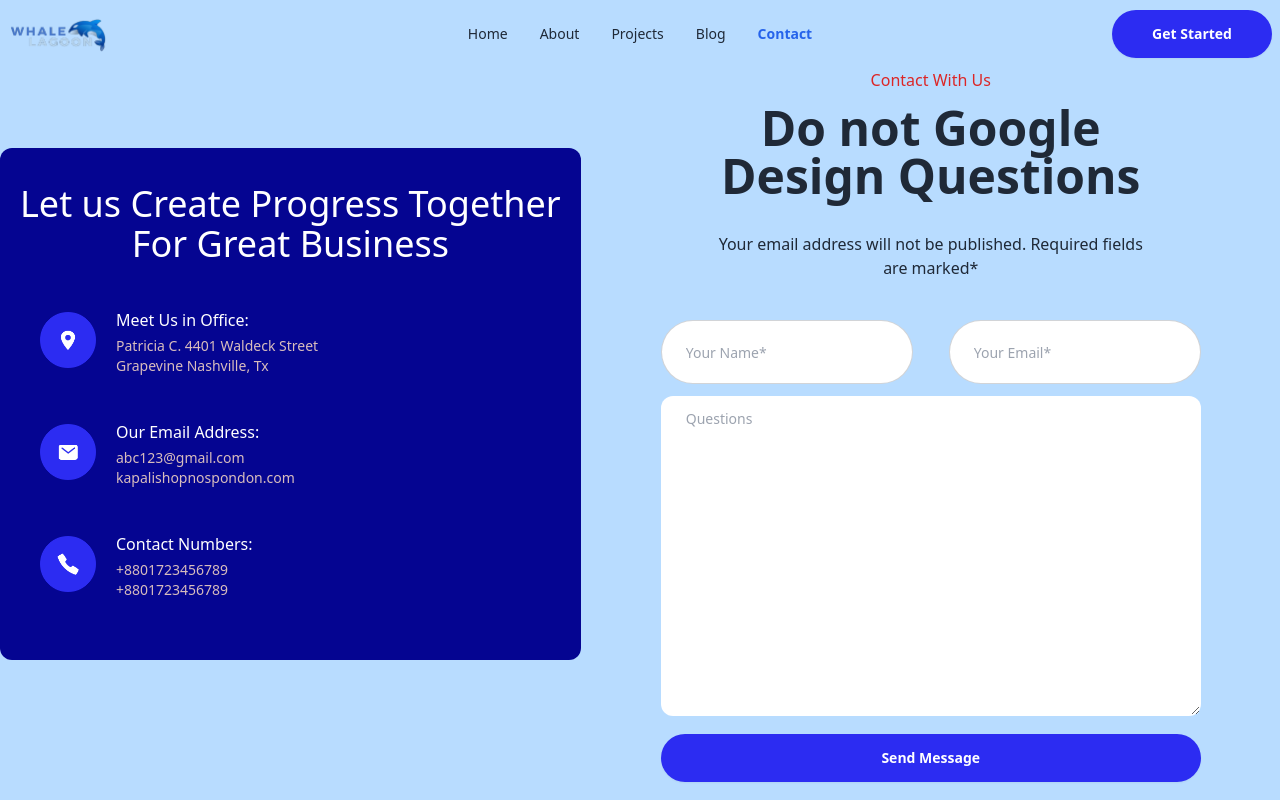
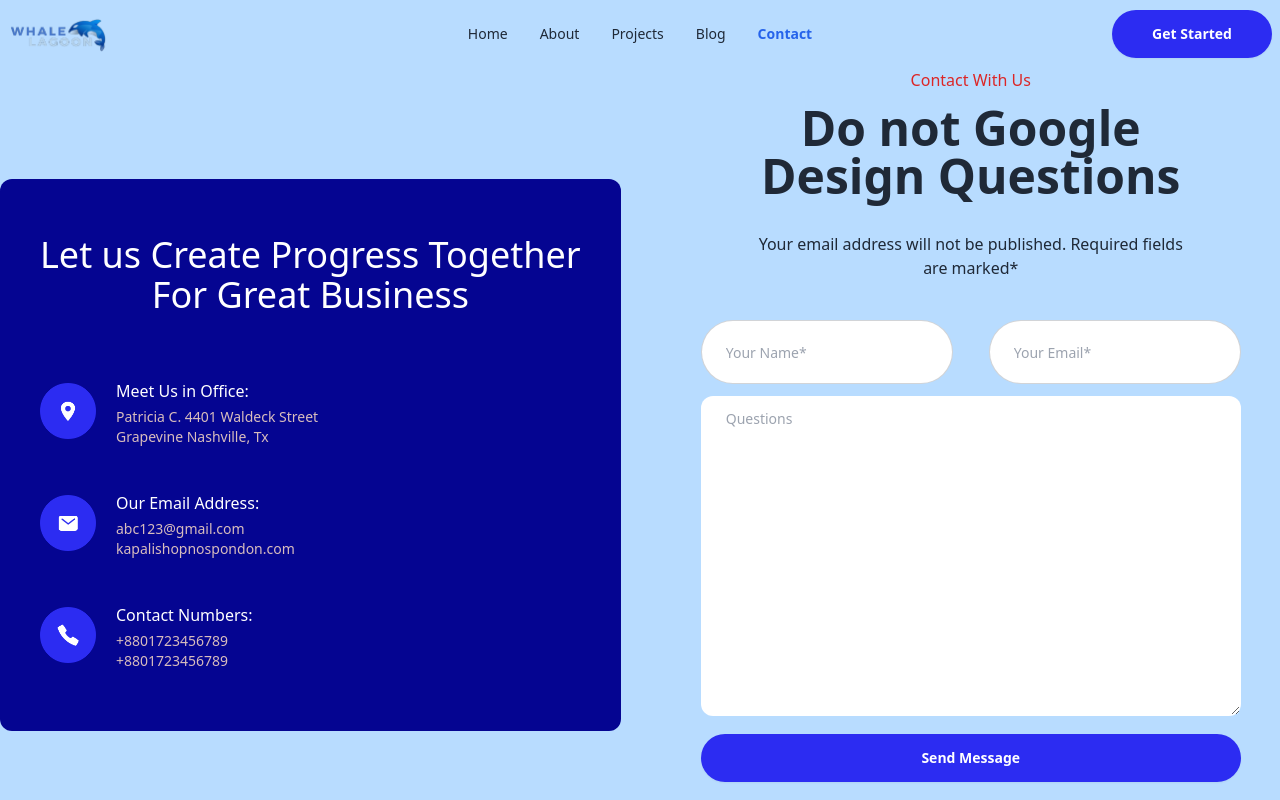
Before and after one commit to Shakib-Shajid/BitBinary-IT, a Next.js app: page /contact in a window 1280 px wide. Shown: the top 800 px of the page. Built offline with nearby package versions, Linux system fonts and the light colour scheme.

Commit message:
contact page left side title text updated

```diff
--- a/src/app/contact/page.js
+++ b/src/app/contact/page.js
@@ -9,9 +9,9 @@ const page = () => {
     return (
         <div>
 
-            <div className="flex gap-5 md:gap-20 flex-col lg:flex-row">
-                <div className="h-full bg-[#050591] rounded-xl text-white p-5 mt-5 md:mt-20">
-                    <h2 className="text-lg md:text-4xl my-4 text-center">Let us Create Progress Together <br />
+            <div className="flex gap-5 md:gap-20 flex-col lg:flex-row items-center">
+                <div className="h-full bg-[#050591] rounded-xl text-white p-5 mt-5">
+                    <h2 className="text-2xl md:text-4xl my-4 text-center lg:p-5">Let us Create Progress Together <br />
                         For Great Business</h2>
 
                     <div className="my-5 flex flex-wrap lg:flex-col">
@@ -40,6 +40,7 @@ const page = () => {
                         </div>
                     </div>
                 </div>
+
                 <div>
                     <p className="text-red-600  text-center">Contact With Us</p>
                     <h3 className="text-3xl lg:text-5xl font-bold py-3 text-center">Do not Google <br />
```
